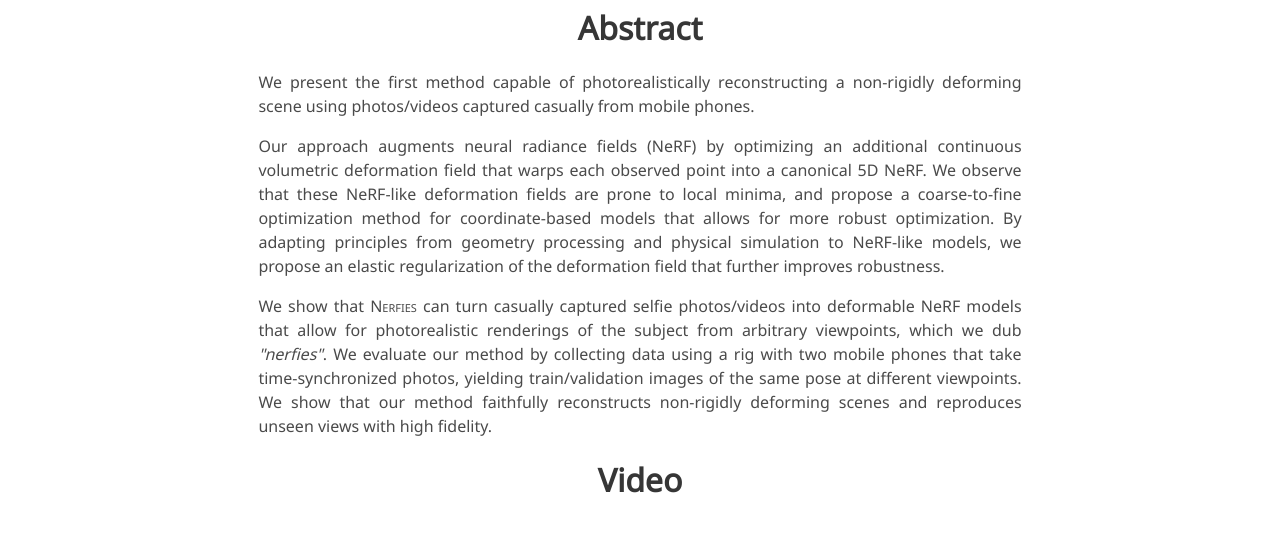
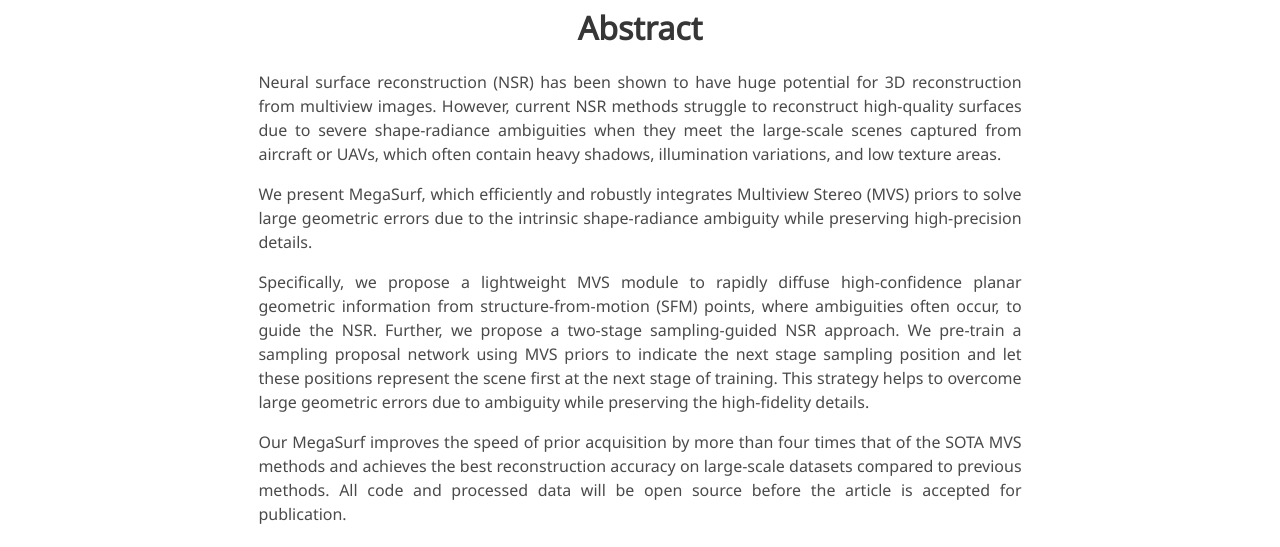
Before and after one commit to MegaSurfNsr/MegaSurfNsr.github.io, a plain HTML site: page index.html in a window 1280 px wide. Shown: the part 1064-1611 px from the top of the page. Drawn offline with nearby package versions, Linux system fonts and the light colour scheme; grey boxes are pictures that could not be loaded; some icons are missing; a web font is replaced by a local one.

Commit message:
Update index.html

```diff
--- a/index.html
+++ b/index.html
@@ -282,31 +282,16 @@
         <h2 class="title is-3">Abstract</h2>
         <div class="content has-text-justified">
           <p>
-            We present the first method capable of photorealistically reconstructing a non-rigidly
-            deforming scene using photos/videos captured casually from mobile phones.
+            Neural surface reconstruction (NSR) has been shown to have huge potential for 3D reconstruction from multiview images. However, current NSR methods struggle to reconstruct high-quality surfaces due to severe shape-radiance ambiguities when they meet the large-scale scenes captured from aircraft or UAVs, which often contain heavy shadows, illumination variations, and low texture areas.
           </p>
           <p>
-            Our approach augments neural radiance fields
-            (NeRF) by optimizing an
-            additional continuous volumetric deformation field that warps each observed point into a
-            canonical 5D NeRF.
-            We observe that these NeRF-like deformation fields are prone to local minima, and
-            propose a coarse-to-fine optimization method for coordinate-based models that allows for
-            more robust optimization.
-            By adapting principles from geometry processing and physical simulation to NeRF-like
-            models, we propose an elastic regularization of the deformation field that further
-            improves robustness.
+            We present MegaSurf, which efficiently and robustly integrates Multiview Stereo (MVS) priors to solve large geometric errors due to the intrinsic shape-radiance ambiguity while preserving high-precision details.
           </p>
           <p>
-            We show that <span class="dnerf">Nerfies</span> can turn casually captured selfie
-            photos/videos into deformable NeRF
-            models that allow for photorealistic renderings of the subject from arbitrary
-            viewpoints, which we dub <i>"nerfies"</i>. We evaluate our method by collecting data
-            using a
-            rig with two mobile phones that take time-synchronized photos, yielding train/validation
-            images of the same pose at different viewpoints. We show that our method faithfully
-            reconstructs non-rigidly deforming scenes and reproduces unseen views with high
-            fidelity.
+            Specifically, we propose a lightweight MVS module to rapidly diffuse high-confidence planar geometric information from structure-from-motion (SFM) points, where ambiguities often occur, to guide the NSR. Further, we propose a two-stage sampling-guided NSR approach. We pre-train a sampling proposal network using MVS priors to indicate the next stage sampling position and let these positions represent the scene first at the next stage of training. This strategy helps to overcome large geometric errors due to ambiguity while preserving the high-fidelity details.
+          </p>
+          <p>
+            Our MegaSurf improves the speed of prior acquisition by more than four times that of the SOTA MVS methods and achieves the best reconstruction accuracy on large-scale datasets compared to previous methods. All code and processed data will be open source before the article is accepted for publication.
           </p>
         </div>
       </div>
```
